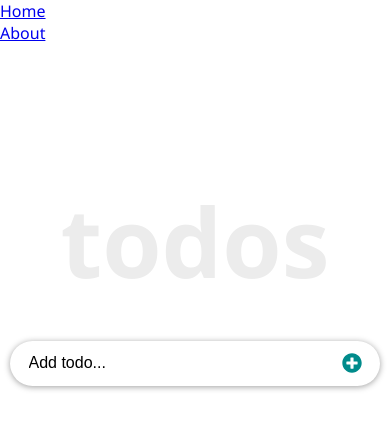
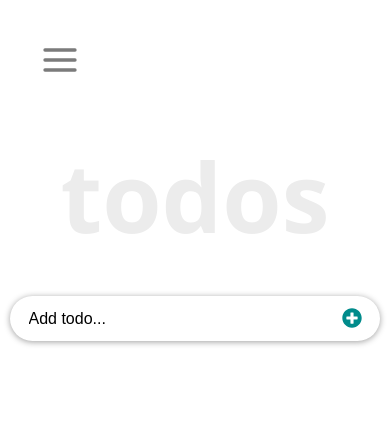
Before and after one commit to Vgonma/react-todo-app, a React (Create React App) app: page / in a window 390 px wide. Shown: the top 430 px of the page. Built offline with nearby package versions, Linux system fonts and the light colour scheme.

Commit message:
hamburger menu added

```diff
--- a/src/App.css
+++ b/src/App.css
@@ -69,3 +69,89 @@
   color: orangered;
   text-decoration: underline;
 }
+
+/* sidebar Nav */
+
+.navBar {
+  position: relative;
+}
+
+.navBar button {
+  position: fixed;
+  left: 40px;
+  top: 40px;
+  z-index: 10;
+  cursor: pointer;
+  background: transparent;;
+  border: none;
+}
+
+.menuNav {
+  overflow-y: scroll;
+  list-style: none;
+  position: fixed;
+  top: 0;
+  background: darkcyan;
+  left: 0;
+  bottom: 0;
+  height: 100vh;
+  width: 0;
+  overflow: hidden;
+  max-width: 290px;
+  z-index: 9;
+}
+
+.menuNav.showMenu {
+  width: 100%;
+}
+
+a {
+  display: block;
+  padding: 10px 40px;
+  text-decoration: none;
+  color: #3fffd2;
+  text-transform: uppercase;
+  font-weight: bold;
+}
+
+.menuNav li:first-child {
+  margin-top: 7rem;
+}
+
+/* about page */
+
+.about__content {
+  padding: 8rem 40px;
+  display: flex;
+}
+
+.about__list {
+  list-style: none;
+  flex: 2;
+  margin-right: 15px;
+}
+
+.about__list a {
+  color: #9f9f9f;
+  text-transform: capitalize;
+  padding: 20px 0;
+  font-weight: 600;
+}
+
+.about__list a:hover {
+  color: #000;
+}
+
+.main__content {
+  flex: 7;
+}
+
+.main__content h1 {
+  margin-bottom: 15px;
+  line-height: 30px;
+  font-size: 30px;
+}
+
+.main__content p {
+  line-height: 25px;
+}
--- a/src/components/Navbar.js
+++ b/src/components/Navbar.js
@@ -1,15 +1,37 @@
 /* eslint-disable */
-import React from 'react';
 import { Link, NavLink } from 'react-router-dom';
+import React, { useState } from 'react';
+import { MdClose } from 'react-icons/md';
+import { FiMenu } from 'react-icons/fi';
 
 const Navbar = () => {
+  const [navbarOpen, setNavbarOpen] = useState(false);
+  const handleToggle = () => {
+    setNavbarOpen((prev) => !prev);
+  };
+
+  const closeMenu = () => {
+    setNavbarOpen(false);
+  };
+
   return (
     <nav className='navBar'>
-      <ul>
+      <button onClick={handleToggle}>
+        {navbarOpen ? (
+          <MdClose style={{ color: '#fff', width: '40px', height: '40px' }} />
+        ) : (
+          <FiMenu style={{ color: '#7b7b7b', width: '40px', height: '40px' }} />
+        )}
+      </button>{' '}
+      <ul className={`menuNav ${navbarOpen ? ' showMenu' : ''}`}>
         {links.map((link) => {
           return (
             <li key={link.id}>
-              <NavLink to={link.path} activeClassName='active-link' exact>
+              <NavLink
+                to={link.path}
+                activeclassname='active-link'
+                onClick={() => closeMenu()}
+                exact>
                 {link.text}
               </NavLink>
             </li>
--- a/src/components/pages/About.js
+++ b/src/components/pages/About.js
@@ -1,7 +1,23 @@
 /* eslint-disable */
 import React from "react"
+import { useLocation, useRouteMatch } from "react-router-dom"
 
 const About = () => {
-  return <div>hello from about page</div>
+  const { pathname } = useLocation()
+  return (
+    <div className="about__content">
+    <ul className="about__list">
+      <li>
+        <Link to={`${pathname}/about-app`}>About App</Link>
+      </li>
+      <li>
+        <Link to={`${pathname}/about-author`}>About Author</Link>
+      </li>
+    </ul>
+    <Route path={`${path}/:slug`}>
+      <SinglePage />
+    </Route>
+  </div>
+  )
 }
 export default About
```
